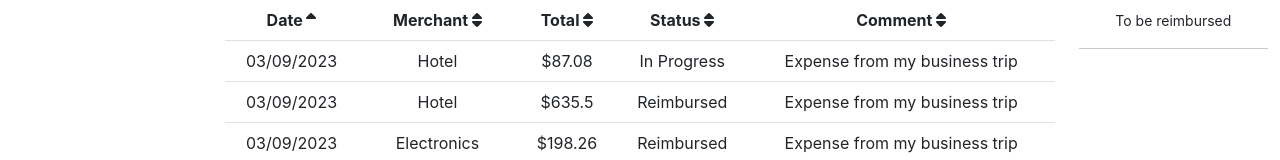
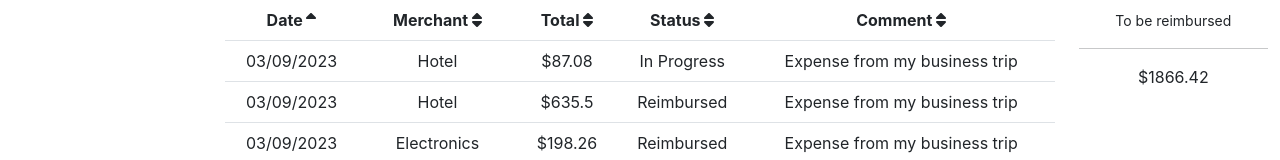
Before and after one commit to Tunzeki/expensemanager, a React (Create React App) app: page / in a window 1280 px wide. Shown: the top 160 px of the page. Built offline with nearby package versions, Linux system fonts and the light colour scheme.

Commit message:
Generate sum of expenses.total to be reimbursed
This coincides with where expenses.status equals `New`

```diff
--- a/src/App.js
+++ b/src/App.js
@@ -437,6 +437,13 @@ function ExpensesTable({ data }) {
             <small>To be reimbursed</small>
             <hr />
           </div>
+          <div>
+            ${
+              expenses.filter(
+                (a) => a.status === "New"
+              ).reduce((x,y) => x + y.total, 0).toFixed(2)
+            }
+          </div>
 
 
         </div>
```
